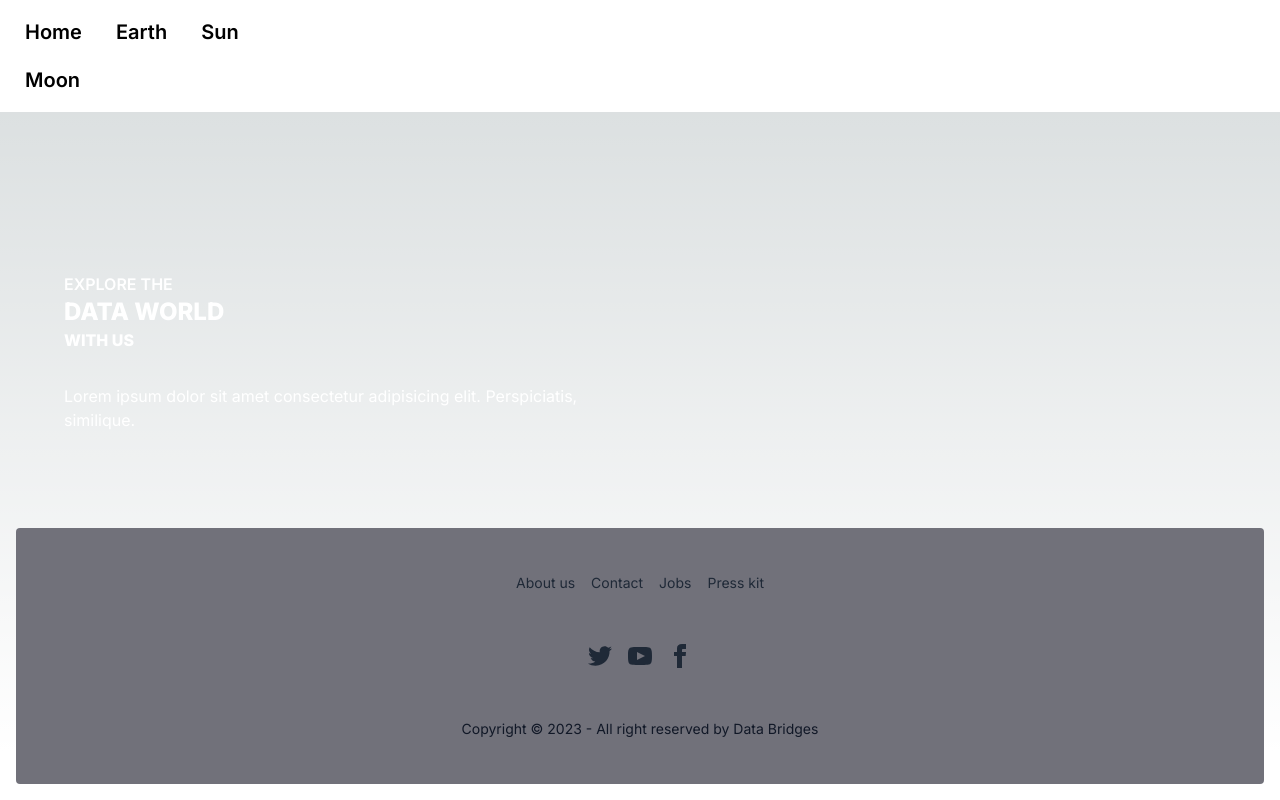
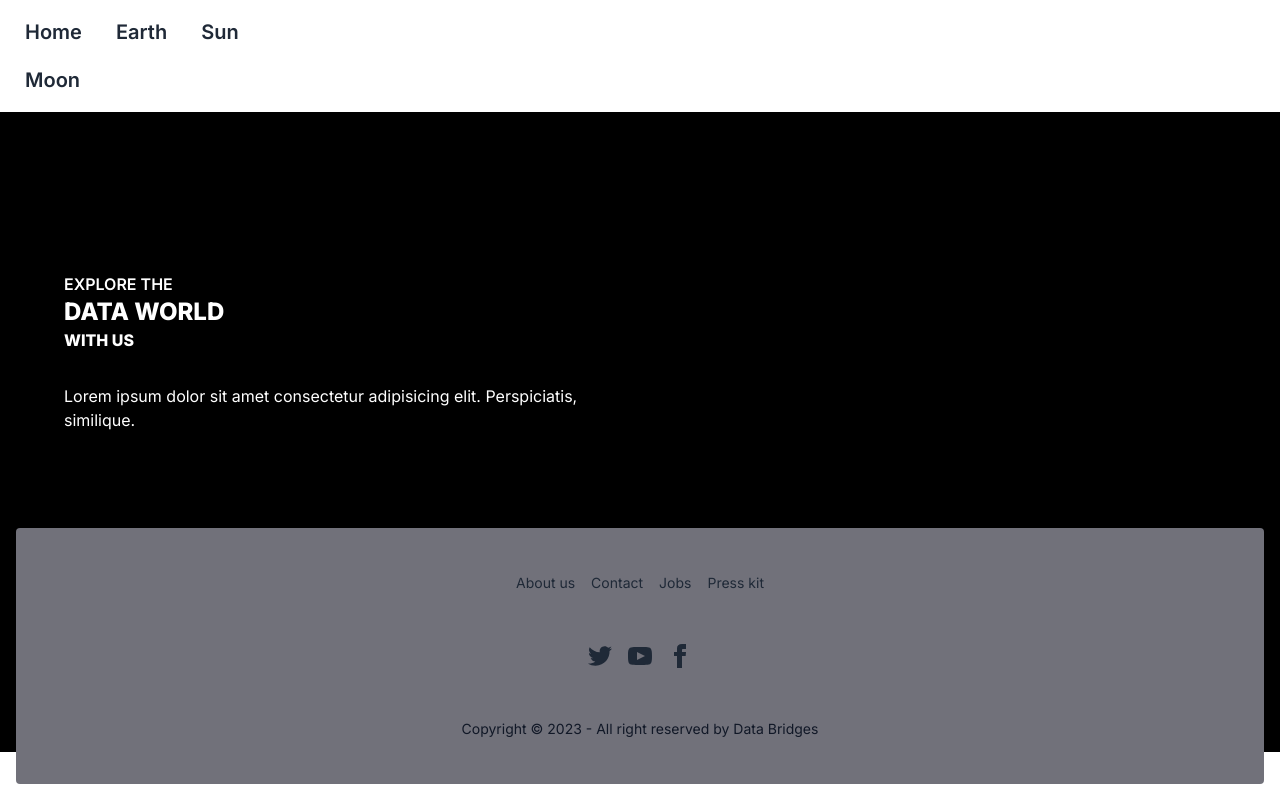
Before and after one commit to bhattaraisushma/DataB, a Next.js app in the folder frontend/: page / in a window 1280 px wide. Shown: the top 800 px of the page. Built offline with nearby package versions, Linux system fonts and the light colour scheme.

Commit message:
bg color

```diff
--- a/frontend/app/globals.css
+++ b/frontend/app/globals.css
@@ -17,11 +17,5 @@
 }
 
 body {
-  color: rgb(var(--foreground-rgb));
-  background: linear-gradient(
-      to bottom,
-      transparent,
-      rgb(var(--background-end-rgb))
-    )
-    rgb(var(--background-start-rgb));
+ background-color: black;
 }
--- a/frontend/app/page.js
+++ b/frontend/app/page.js
@@ -2,7 +2,7 @@ import React from 'react'
 import Leftside from './components/Leftside'
 const Home = () => {
   return (
-    <div className='h-full'>
+    <div >
          <Leftside/>
     </div>
   )
```
